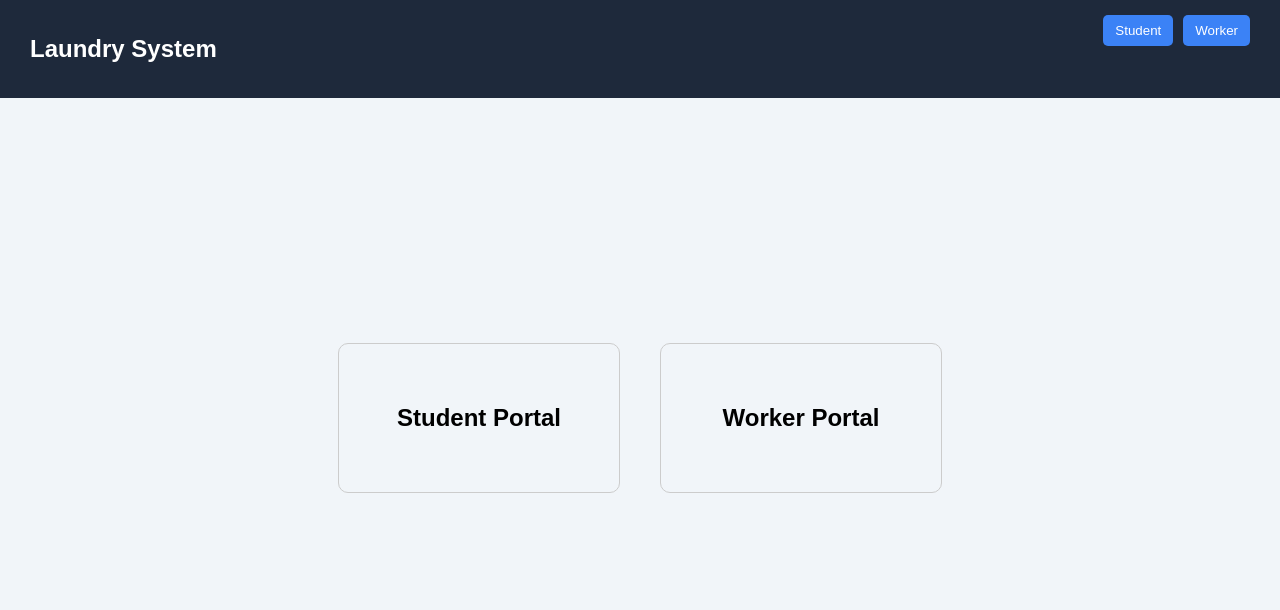
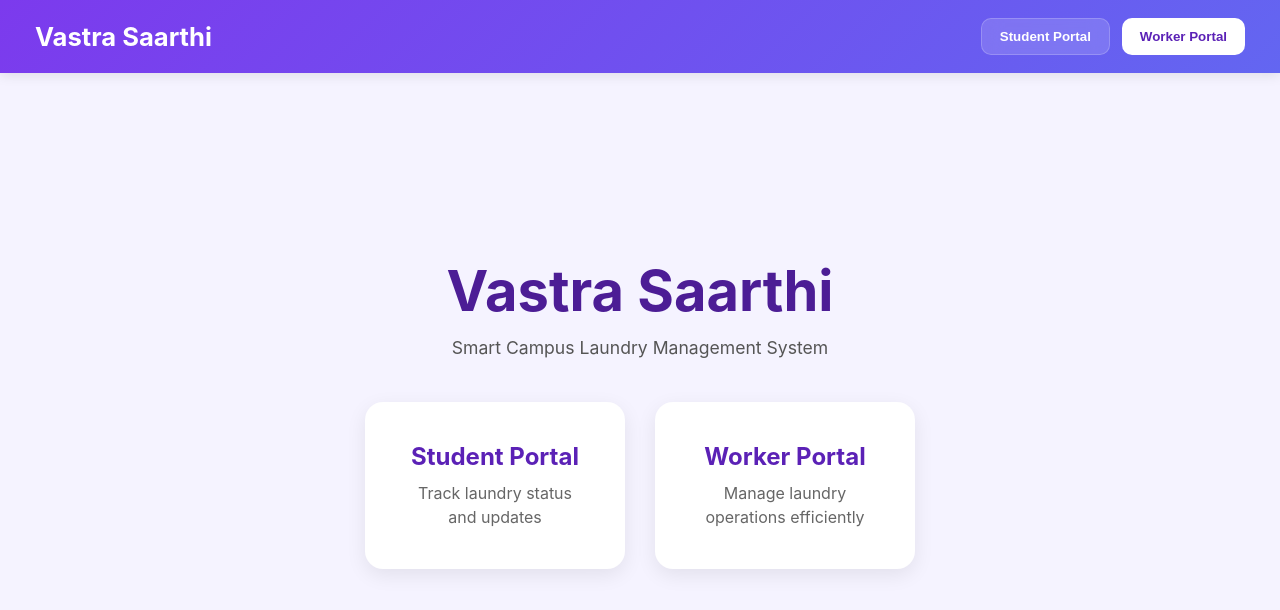
Before and after one commit to meetgupta996/vastra-saarthi, a React (Vite) app in the folder laundry-system/: page / in a window 1280 px wide. Shown: the top 610 px of the page. Built offline with nearby package versions, Linux system fonts and the light colour scheme.

Commit message:
Improved overall UI

```diff
--- a/laundry-system/src/components/Navbar.jsx
+++ b/laundry-system/src/components/Navbar.jsx
@@ -8,24 +8,55 @@ export default function Navbar() {
       style={{
         display: "flex",
         justifyContent: "space-between",
-        padding: "15px 30px",
-        background: "#1e293b",
+        alignItems: "center",
+        padding: "18px 35px",
+        background: "linear-gradient(135deg, #7c3aed, #6366f1)",
         color: "white",
+        boxShadow: "0 2px 12px rgba(0,0,0,0.1)",
+        flexWrap: "wrap",
       }}
     >
-      <h2 style={{ cursor: "pointer" }} onClick={() => navigate("/")}>
-        Laundry System
+      {/* LOGO / TITLE */}
+      <h2
+        style={{
+          cursor: "pointer",
+          fontSize: "1.6rem",
+          fontWeight: "700",
+        }}
+        onClick={() => navigate("/")}
+      >
+        Vastra Saarthi
       </h2>
 
-      <div>
+      {/* NAV BUTTONS */}
+      <div
+        style={{
+          display: "flex",
+          gap: "12px",
+          flexWrap: "wrap",
+        }}
+      >
         <button
           onClick={() => navigate("/student")}
-          style={{ marginRight: "10px" }}
+          style={{
+            background: "rgba(255,255,255,0.15)",
+            border: "1px solid rgba(255,255,255,0.2)",
+            backdropFilter: "blur(10px)",
+          }}
         >
-          Student
+          Student Portal
         </button>
 
-        <button onClick={() => navigate("/worker-login")}>Worker</button>
+        <button
+          onClick={() => navigate("/worker-login")}
+          style={{
+            background: "white",
+            color: "#5b21b6",
+            fontWeight: "700",
+          }}
+        >
+          Worker Portal
+        </button>
       </div>
     </div>
   );
--- a/laundry-system/src/index.css
+++ b/laundry-system/src/index.css
@@ -1,18 +1,66 @@
+* {
+  margin: 0;
+  padding: 0;
+  box-sizing: border-box;
+}
+
 body {
-  margin: 0;
-  font-family: Arial, sans-serif;
-  background-color: #f1f5f9;
+  font-family: Inter, Arial, sans-serif;
+  background: #f5f3ff;
+  color: #1e1b4b;
+  min-height: 100vh;
 }
 
 button {
-  padding: 8px 12px;
+  padding: 10px 18px;
   border: none;
+  border-radius: 10px;
   cursor: pointer;
-  background-color: #3b82f6;
+  background: linear-gradient(135deg, #7c3aed, #6366f1);
   color: white;
-  border-radius: 5px;
+  font-weight: 600;
+  transition: 0.2s ease;
 }
 
 button:hover {
-  background-color: #2563eb;
+  transform: translateY(-2px);
+  opacity: 0.95;
 }
+
+input,
+select {
+  padding: 12px;
+  border-radius: 10px;
+  border: 1px solid #c4b5fd;
+  outline: none;
+  font-size: 14px;
+}
+
+input:focus,
+select:focus {
+  border-color: #7c3aed;
+  box-shadow: 0 0 0 3px rgba(124, 58, 237, 0.15);
+}
+
+section {
+  background: white;
+  padding: 20px;
+  border-radius: 16px;
+  margin-top: 20px;
+  box-shadow: 0 4px 20px rgba(0, 0, 0, 0.06);
+}
+
+h1 {
+  font-size: 2rem;
+  margin-bottom: 20px;
+  color: #4c1d95;
+}
+
+h3 {
+  margin-bottom: 16px;
+  color: #5b21b6;
+}
+
+p {
+  line-height: 1.5;
+}
--- a/laundry-system/src/pages/LandingPage.jsx
+++ b/laundry-system/src/pages/LandingPage.jsx
@@ -10,41 +10,98 @@ export default function LandingPage() {
 
       <div
         style={{
+          minHeight: "85vh",
           display: "flex",
+          flexDirection: "column",
           justifyContent: "center",
           alignItems: "center",
-          height: "80vh",
-          gap: "40px",
+          padding: "20px",
+          textAlign: "center",
         }}
       >
-        {/* Student Card */}
+        {/* HEADING */}
+        <h1
+          style={{
+            fontSize: "3.5rem",
+            marginBottom: "10px",
+          }}
+        >
+          Vastra Saarthi
+        </h1>
+
+        <p
+          style={{
+            color: "#555",
+            fontSize: "1.1rem",
+            marginBottom: "40px",
+            maxWidth: "600px",
+          }}
+        >
+          Smart Campus Laundry Management System
+        </p>
+
+        {/* PORTAL CARDS */}
+        <div
+          style={{
+            display: "flex",
+            gap: "30px",
+            flexWrap: "wrap",
+            justifyContent: "center",
+          }}
+        >
+          {/* STUDENT CARD */}
           <div
             onClick={() => navigate("/student")}
             style={{
+              background: "white",
               padding: "40px",
-            border: "1px solid #ccc",
-            borderRadius: "10px",
+              borderRadius: "18px",
               cursor: "pointer",
               textAlign: "center",
-            width: "200px",
+              width: "260px",
+              boxShadow: "0 6px 20px rgba(0,0,0,0.08)",
+              transition: "0.2s ease",
             }}
           >
-          <h2>Student Portal</h2>
+            <h2
+              style={{
+                marginBottom: "10px",
+                color: "#5b21b6",
+              }}
+            >
+              Student Portal
+            </h2>
+
+            <p style={{ color: "#666" }}>Track laundry status and updates</p>
           </div>
 
-        {/* Worker Card */}
+          {/* WORKER CARD */}
           <div
             onClick={() => navigate("/worker-login")}
             style={{
+              background: "white",
               padding: "40px",
-            border: "1px solid #ccc",
-            borderRadius: "10px",
+              borderRadius: "18px",
               cursor: "pointer",
               textAlign: "center",
-            width: "200px",
+              width: "260px",
+              boxShadow: "0 6px 20px rgba(0,0,0,0.08)",
+              transition: "0.2s ease",
             }}
           >
-          <h2>Worker Portal</h2>
+            <h2
+              style={{
+                marginBottom: "10px",
+                color: "#5b21b6",
+              }}
+            >
+              Worker Portal
+            </h2>
+
+            <p style={{ color: "#666" }}>
+              Manage laundry operations efficiently
+            </p>
+          </div>
         </div>
       </div>
     </div>
--- a/laundry-system/src/pages/StudentPortal.jsx
+++ b/laundry-system/src/pages/StudentPortal.jsx
@@ -33,18 +33,26 @@ export default function StudentPortal() {
   return (
     <div
       style={{
-        padding: "20px",
         maxWidth: "900px",
         margin: "0 auto",
+        padding: "25px",
       }}
     >
-      <h1 style={{ marginBottom: "20px" }}>Student Portal</h1>
+      <h1
+        style={{
+          marginBottom: "25px",
+          textAlign: "center",
+        }}
+      >
+        Student Portal
+      </h1>
 
       {/* SEARCH SECTION */}
+      <section>
         <div
           style={{
             display: "flex",
-          gap: "10px",
+            gap: "12px",
             flexWrap: "wrap",
           }}
         >
@@ -54,21 +62,12 @@ export default function StudentPortal() {
             value={studentId}
             onChange={(e) => setStudentId(e.target.value)}
             style={{
-            padding: "10px",
               flex: "1",
               minWidth: "250px",
             }}
           />
 
-        <button
-          onClick={handleSearch}
-          style={{
-            padding: "10px 20px",
-            cursor: "pointer",
-          }}
-        >
-          Search
-        </button>
+          <button onClick={handleSearch}>Search</button>
         </div>
 
         {/* MESSAGE */}
@@ -77,12 +76,13 @@ export default function StudentPortal() {
             style={{
               marginTop: "15px",
               color: "red",
-            fontWeight: "bold",
+              fontWeight: "600",
             }}
           >
             {message}
           </p>
         )}
+      </section>
 
       {/* RESULT SECTION */}
       <div style={{ marginTop: "25px" }}>
@@ -90,11 +90,12 @@ export default function StudentPortal() {
           <div
             key={e.id}
             style={{
-              border: "1px solid #ccc",
-              padding: "20px",
+              background: "white",
+              padding: "22px",
               marginBottom: "20px",
-              borderRadius: "12px",
-              boxShadow: "0 2px 8px rgba(0,0,0,0.1)",
+              borderRadius: "18px",
+              boxShadow: "0 6px 20px rgba(0,0,0,0.08)",
+              transition: "0.2s ease",
             }}
           >
             <p>
@@ -114,64 +115,71 @@ export default function StudentPortal() {
               style={{
                 display: "flex",
                 gap: "30px",
-                marginTop: "20px",
+                marginTop: "25px",
                 flexWrap: "wrap",
+                alignItems: "center",
               }}
             >
               {/* Submitted */}
               <div style={{ textAlign: "center" }}>
                 <div
                   style={{
-                    width: "22px",
-                    height: "22px",
+                    width: "24px",
+                    height: "24px",
                     borderRadius: "50%",
                     background: "green",
                     margin: "0 auto",
                   }}
                 />
 
-                <p>Submitted</p>
+                <p style={{ marginTop: "8px" }}>Submitted</p>
               </div>
 
               {/* Ready */}
               <div style={{ textAlign: "center" }}>
                 <div
                   style={{
-                    width: "22px",
-                    height: "22px",
+                    width: "24px",
+                    height: "24px",
                     borderRadius: "50%",
                     background:
                       e.status === "ready" || e.status === "collected"
                         ? "green"
-                        : "gray",
+                        : "#cbd5e1",
                     margin: "0 auto",
                   }}
                 />
 
-                <p>Ready</p>
+                <p style={{ marginTop: "8px" }}>Ready</p>
               </div>
 
               {/* Collected */}
               <div style={{ textAlign: "center" }}>
                 <div
                   style={{
-                    width: "22px",
-                    height: "22px",
+                    width: "24px",
+                    height: "24px",
                     borderRadius: "50%",
-                    background: e.status === "collected" ? "green" : "gray",
+                    background: e.status === "collected" ? "green" : "#cbd5e1",
                     margin: "0 auto",
                   }}
                 />
 
-                <p>Collected</p>
+                <p style={{ marginTop: "8px" }}>Collected</p>
               </div>
             </div>
 
             {/* CURRENT STATUS */}
             <p
               style={{
-                marginTop: "20px",
+                marginTop: "25px",
                 fontWeight: "bold",
+                color:
+                  e.status === "submitted"
+                    ? "orange"
+                    : e.status === "ready"
+                      ? "green"
+                      : "#7c3aed",
               }}
             >
               Current Status: {e.status}
--- a/laundry-system/src/pages/WorkerLogin.jsx
+++ b/laundry-system/src/pages/WorkerLogin.jsx
@@ -16,24 +16,81 @@ export default function WorkerLogin() {
     } else {
       setError("Wrong PIN");
     }
+
     console.log("Entered:", pinInput);
     console.log("Actual PIN:", pin);
   };
 
   return (
-    <div>
-      <h2>Worker Login</h2>
+    <div
+      style={{
+        minHeight: "100vh",
+        display: "flex",
+        justifyContent: "center",
+        alignItems: "center",
+        padding: "20px",
+      }}
+    >
+      <div
+        style={{
+          background: "white",
+          padding: "40px",
+          borderRadius: "20px",
+          width: "100%",
+          maxWidth: "420px",
+          boxShadow: "0 8px 25px rgba(0,0,0,0.08)",
+          textAlign: "center",
+        }}
+      >
+        <h1
+          style={{
+            marginBottom: "10px",
+          }}
+        >
+          Worker Login
+        </h1>
+
+        <p
+          style={{
+            color: "#666",
+            marginBottom: "30px",
+          }}
+        >
+          Enter your worker PIN to access dashboard
+        </p>
 
         <input
           type="password"
           placeholder="Enter PIN"
           value={pinInput}
           onChange={(e) => setPinInput(e.target.value)}
+          style={{
+            width: "100%",
+            marginBottom: "20px",
+          }}
         />
 
-      <button onClick={handleLogin}>Login</button>
+        <button
+          onClick={handleLogin}
+          style={{
+            width: "100%",
+          }}
+        >
+          Login
+        </button>
 
-      {error && <p>{error}</p>}
+        {error && (
+          <p
+            style={{
+              color: "red",
+              marginTop: "15px",
+              fontWeight: "600",
+            }}
+          >
+            {error}
+          </p>
+        )}
+      </div>
     </div>
   );
 }
```
Also changed, not shown: laundry-system/src/pages/WorkerPortal.jsx (+103 -28 lines). Lines whose indentation alone changed are shown as unchanged.
